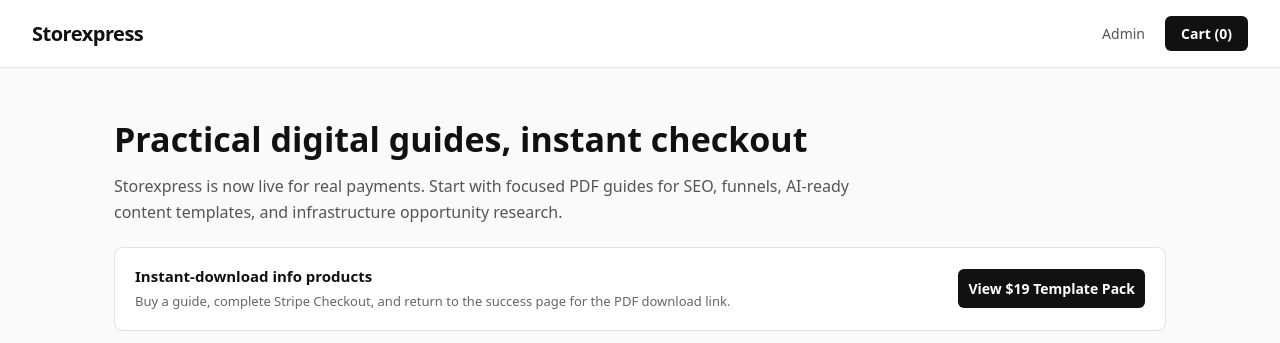
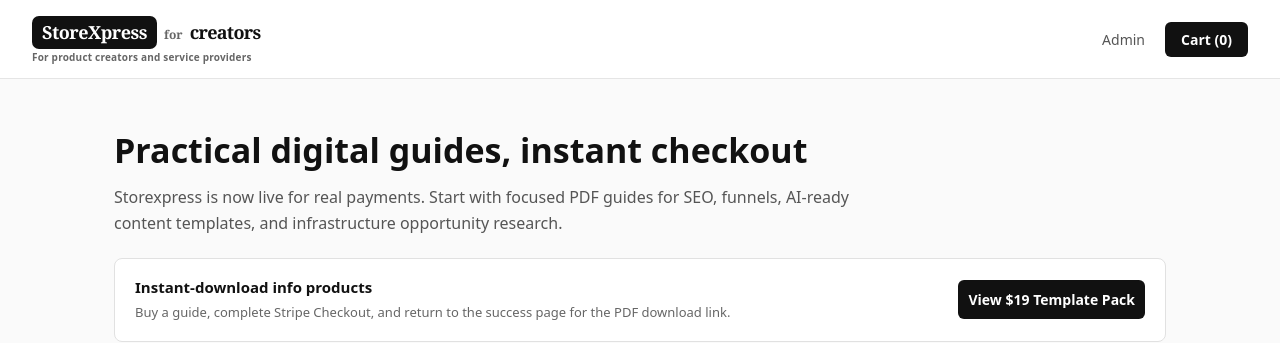
Before and after one commit to dolius/storexpress, a website: page index.html in a window 1280 px wide. Shown: the top 343 px of the page. Drawn offline with Linux system fonts and the light colour scheme.

Commit message:
Add StoreXpress brand wordmark and subline

```diff
--- a/index.html
+++ b/index.html
@@ -14,7 +14,19 @@
     position: sticky; top: 0; z-index: 10;
   }
   header a { text-decoration: none; color: inherit; }
-  .logo { font-size: 20px; font-weight: 700; letter-spacing: -0.5px; }
+  .logo {
+    display: flex; flex-direction: column; gap: 3px; color: #111;
+    line-height: 1; letter-spacing: normal;
+  }
+  .logo-wordmark { display: flex; align-items: baseline; gap: 7px; }
+  .logo-mark {
+    display: inline-block; padding: 7px 10px 8px; border-radius: 7px;
+    background: #111; color: #fff; font: 800 18px/1 Georgia, serif;
+    letter-spacing: -0.5px;
+  }
+  .logo-of { font: 600 12px/1 Georgia, serif; color: #666; }
+  .logo-identity { font: 700 18px/1 Georgia, serif; letter-spacing: -0.7px; }
+  .logo-subline { font-size: 10px; font-weight: 650; color: #666; letter-spacing: 0.02em; }
   .nav-right { display: flex; gap: 20px; align-items: center; }
   .nav-right a { font-size: 14px; color: #555; }
   .cart-link {
@@ -92,7 +104,10 @@
 <body>
 
 <header>
-  <a href="/" class="logo">Storexpress</a>
+  <a href="/" class="logo" aria-label="StoreXpress home">
+    <span class="logo-wordmark"><span class="logo-mark">StoreXpress</span><span class="logo-of">for</span><span class="logo-identity">creators</span></span>
+    <span class="logo-subline">For product creators and service providers</span>
+  </a>
   <div class="nav-right">
     <a href="/admin.html">Admin</a>
     <a href="/cart.html" class="cart-link">Cart (<span id="cart-count">0</span>)</a>
```
